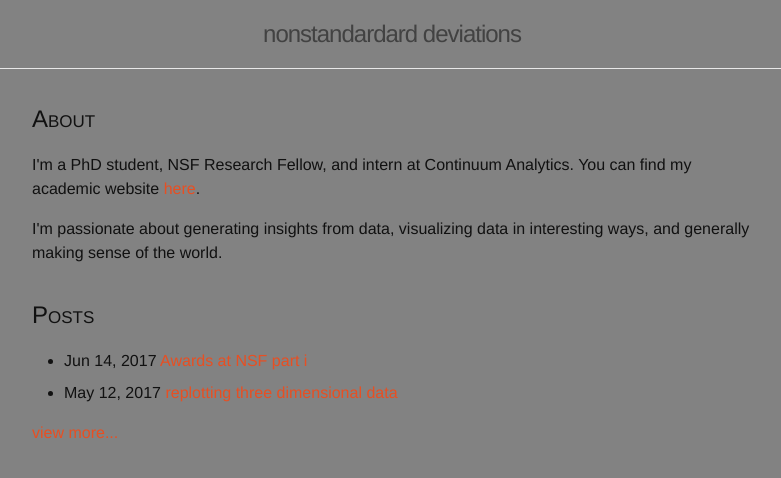
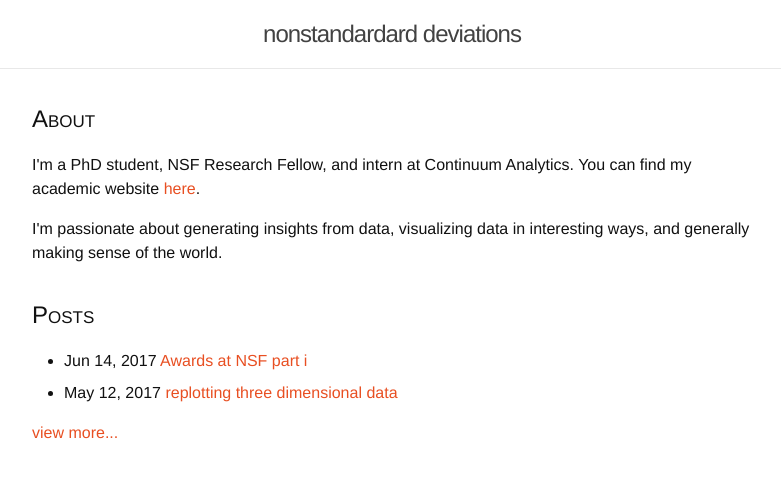
Before and after one commit to lukereding/nonstandard_deviations, a Jekyll site: the page built from index.html, in a window 1280 px wide. Shown: the top 478 px of the page, without its empty margins (248-1029 px from the left). Built offline with Jekyll 4.4.1, drawn with Linux system fonts in a browser that asks for light colours.

Commit message:
fix background

```diff
--- a/css/main.scss
+++ b/css/main.scss
@@ -15,7 +15,7 @@ $base-line-height: 1.5;
 $spacing-unit:     2rem;
 
 $text-color:       #111;
-$background-color: #828282;
+$background-color: #fff;
 $brand-color:      #E84F22;
 
 $grey-color:       #828282;
```
